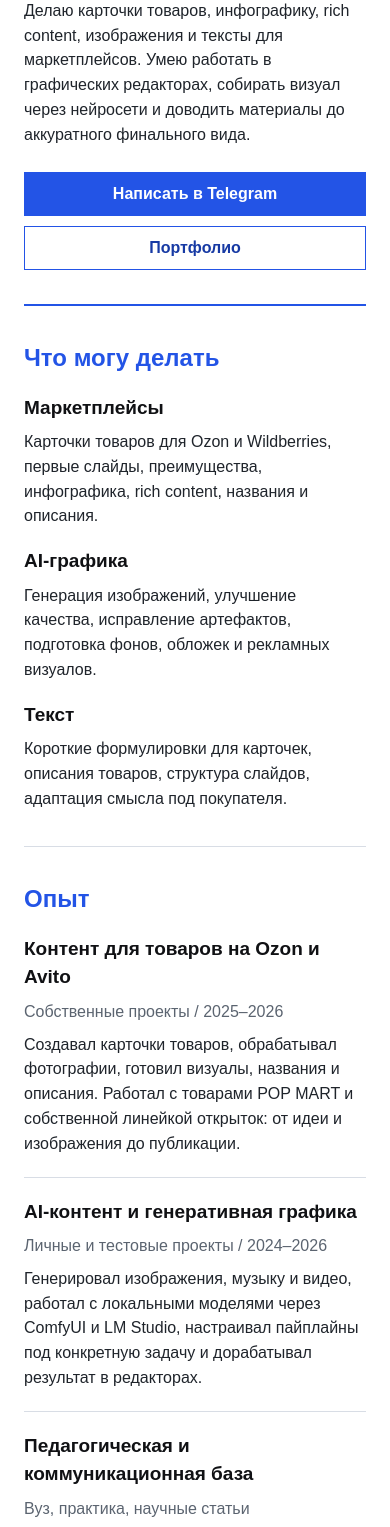
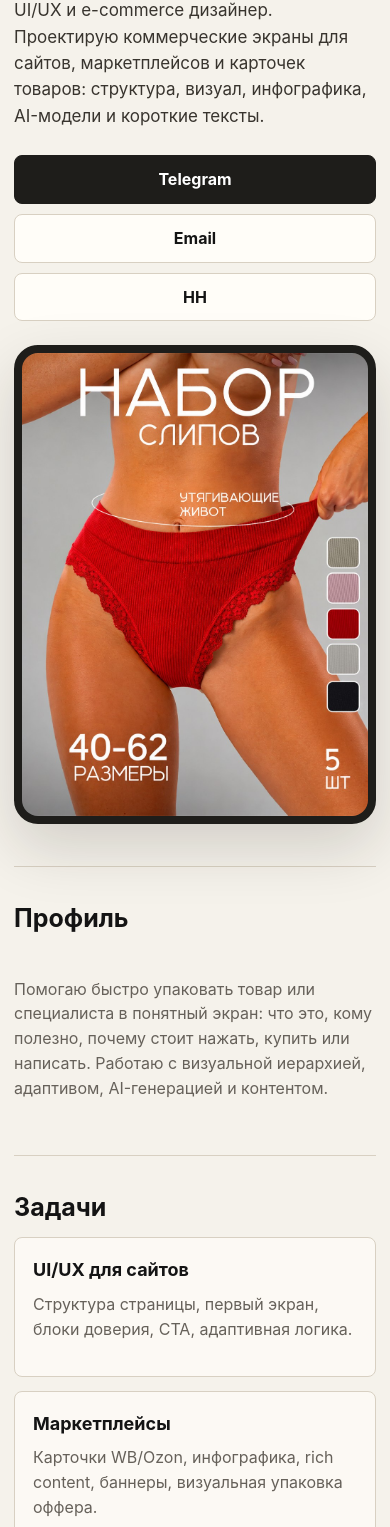
Before and after one commit to ArzhanovAl/resume, a plain HTML site: page index.html in a window 390 px wide. Shown: the part 161-1688 px from the top of the page. Drawn offline with Linux system fonts and the light colour scheme.

Commit message:
Add files via upload

```diff
--- a/index.html
+++ b/index.html
@@ -3,122 +3,103 @@
   <head>
     <meta charset="utf-8">
     <meta name="viewport" content="width=device-width, initial-scale=1">
-    <title>Александр Аржанов — резюме</title>
-    <meta name="description" content="Резюме Александра Аржанова: графический дизайн, карточки товаров, AI-графика, контент для маркетплейсов, Photoshop, CorelDRAW, Blender, ComfyUI.">
-    <link rel="icon" type="image/svg+xml" href="favicon.svg">
-    <link rel="stylesheet" href="styles.css?v=3">
+    <title>Александр Аржанов - UI/UX резюме</title>
+    <meta name="description" content="Краткое резюме Александра Аржанова: UI/UX, e-commerce дизайн, карточки Wildberries/Ozon, AI-визуал, инфографика и контент для маркетплейсов.">
+    <link rel="icon" href="favicon.svg" type="image/svg+xml">
+    <link rel="stylesheet" href="styles.css">
   </head>
   <body>
-    <main class="resume" aria-label="Резюме Александра Аржанова">
-      <aside class="sidebar">
-        <figure class="portrait">
-          <img src="assets/portrait.webp" alt="Александр Аржанов">
+    <main class="resume">
+      <header class="hero">
+        <div class="hero-copy">
+          <p class="eyebrow">UI/UX · e-commerce · remote</p>
+          <h1>Александр Аржанов</h1>
+          <p class="lead">UI/UX и e-commerce дизайнер. Проектирую коммерческие экраны для сайтов, маркетплейсов и карточек товаров: структура, визуал, инфографика, AI-модели и короткие тексты.</p>
+          <div class="actions">
+            <a class="button primary" href="https://t.me/Arzhanof" target="_blank" rel="noopener">Telegram</a>
+            <a class="button" href="mailto:arzhanov.alexander1@gmail.com">Email</a>
+            <a class="button" href="https://volgograd.hh.ru/resume/99440e11ff107c38a40039ed1f645064533771" target="_blank" rel="noopener">HH</a>
+          </div>
+        </div>
+        <figure class="hero-card">
+          <img src="assets/wb-main-card.jpg" alt="Карточка товара для Wildberries">
         </figure>
+      </header>
 
-        <section class="side-section">
-          <h2>Контакты</h2>
-          <a href="https://t.me/Arzhanof" target="_blank" rel="noreferrer">Telegram: @Arzhanof</a>
-          <a href="mailto:arzhanov.alexander1@gmail.com">arzhanov.alexander1@gmail.com</a>
-          <a href="https://volgograd.hh.ru/resume/99440e11ff107c38a40039ed1f645064533771" target="_blank" rel="noreferrer">Резюме на HH.ru</a>
-          <p>Волгоград / удаленно</p>
+      <section class="section summary">
+        <h2>Профиль</h2>
+        <p>Помогаю быстро упаковать товар или специалиста в понятный экран: что это, кому полезно, почему стоит нажать, купить или написать. Работаю с визуальной иерархией, адаптивом, AI-генерацией и контентом.</p>
       </section>
 
-        <section class="side-section">
-          <h2>Инструменты</h2>
-          <ul>
-            <li>Adobe Photoshop</li>
-            <li>CorelDRAW</li>
-            <li>Blender</li>
-            <li>ComfyUI</li>
-            <li>Stable Diffusion / SDXL / Flux</li>
-            <li>ChatGPT / Midjourney</li>
-            <li>LM Studio / Qwen / Gemma</li>
-          </ul>
+      <section class="section">
+        <h2>Задачи</h2>
+        <div class="grid">
+          <div>
+            <h3>UI/UX для сайтов</h3>
+            <p>Структура страницы, первый экран, блоки доверия, CTA, адаптивная логика.</p>
+          </div>
+          <div>
+            <h3>Маркетплейсы</h3>
+            <p>Карточки WB/Ozon, инфографика, rich content, баннеры, визуальная упаковка оффера.</p>
+          </div>
+          <div>
+            <h3>AI-визуал</h3>
+            <p>Модели, промты, обработка изображений, демонстрация товара в контексте.</p>
+          </div>
+          <div>
+            <h3>Контент</h3>
+            <p>Короткие тексты для преимуществ, характеристик, сценариев и рекламных блоков.</p>
+          </div>
+        </div>
       </section>
 
-        <section class="side-section">
-          <h2>Языки</h2>
-          <p>Русский — родной</p>
-          <p>Английский — B2</p>
-        </section>
-      </aside>
-
-      <section class="content">
-        <header class="hero">
-          <p class="label">Графический дизайнер / AI-креатор / контент для маркетплейсов</p>
-          <h1>Александр Аржанов</h1>
-          <p class="summary">
-            Делаю карточки товаров, инфографику, rich content, изображения и тексты для маркетплейсов.
-            Умею работать в графических редакторах, собирать визуал через нейросети и доводить материалы
-            до аккуратного финального вида.
-          </p>
-          <div class="actions">
-            <a class="button primary" href="https://t.me/Arzhanof" target="_blank" rel="noreferrer">Написать в Telegram</a>
-            <a class="button" href="https://a-arzhanov.ru" target="_blank" rel="noreferrer">Портфолио</a>
+      <section class="section">
+        <div class="section-row">
+          <h2>Работы</h2>
+          <a href="https://arzhanof.ru/">Полное портфолио</a>
         </div>
-        </header>
-
-        <section class="block">
-          <h2>Что могу делать</h2>
-          <div class="columns">
+        <div class="work-strip">
           <article>
-              <h3>Маркетплейсы</h3>
-              <p>Карточки товаров для Ozon и Wildberries, первые слайды, преимущества, инфографика, rich content, названия и описания.</p>
+            <img src="assets/wb-main-card.jpg" alt="Карточка товара WB">
+            <h3>Карточка WB</h3>
+            <p>Размеры, цвета, комплект, посадка.</p>
           </article>
           <article>
-              <h3>AI-графика</h3>
-              <p>Генерация изображений, улучшение качества, исправление артефактов, подготовка фонов, обложек и рекламных визуалов.</p>
+            <img src="assets/wb-infographic.jpg" alt="Инфографика товара WB">
+            <h3>Инфографика</h3>
+            <p>Преимущества и сценарий выбора.</p>
           </article>
           <article>
-              <h3>Текст</h3>
-              <p>Короткие формулировки для карточек, описания товаров, структура слайдов, адаптация смысла под покупателя.</p>
+            <img src="assets/ai-model-studio.jpg" alt="AI-модель для товара">
+            <h3>AI-модель</h3>
+            <p>Визуал для демонстрации товара.</p>
           </article>
         </div>
       </section>
 
-        <section class="block">
-          <h2>Опыт</h2>
-          <article class="entry">
+      <section class="section info">
         <div>
-              <h3>Контент для товаров на Ozon и Avito</h3>
-              <p class="meta">Собственные проекты / 2025–2026</p>
+          <h2>Формат</h2>
+          <ul>
+            <li>Удаленная работа, проектно или в команде.</li>
+            <li>Готов к тестовым заданиям по UI/UX, сайтам и карточкам.</li>
+            <li>Быстро собираю первый вариант и дорабатываю по обратной связи.</li>
+          </ul>
         </div>
-            <p>
-              Создавал карточки товаров, обрабатывал фотографии, готовил визуалы, названия и описания.
-              Работал с товарами POP MART и собственной линейкой открыток: от идеи и изображения до публикации.
-            </p>
-          </article>
-          <article class="entry">
         <div>
-              <h3>AI-контент и генеративная графика</h3>
-              <p class="meta">Личные и тестовые проекты / 2024–2026</p>
+          <h2>Инструменты</h2>
+          <ul>
+            <li>Figma, Photoshop, Illustrator, Canva.</li>
+            <li>AI-инструменты для визуала, промтов и обработки.</li>
+            <li>HTML/CSS на уровне поддержки и редактирования сайтов.</li>
+          </ul>
         </div>
-            <p>
-              Генерировал изображения, музыку и видео, работал с локальными моделями через ComfyUI и LM Studio,
-              настраивал пайплайны под конкретную задачу и дорабатывал результат в редакторах.
-            </p>
-          </article>
-          <article class="entry">
-            <div>
-              <h3>Педагогическая и коммуникационная база</h3>
-              <p class="meta">Вуз, практика, научные статьи</p>
-            </div>
-            <p>
-              Учился на направлении русского языка и литературы, писал работы по риторике и теории коммуникации.
-              Этот опыт помогает точнее формулировать смыслы и объяснять сложные вещи простым языком.
-            </p>
-          </article>
       </section>
 
-        <section class="block">
-          <h2>Формат работы</h2>
-          <ul class="plain-list">
-            <li>Удаленная работа, проектная занятость или постоянная позиция.</li>
-            <li>Готов к тестовым заданиям, если они ограничены по объему и связаны с реальной задачей.</li>
-            <li>Быстро включаюсь в новые инструменты и могу вести понятную отчетность по работе.</li>
-          </ul>
-        </section>
-      </section>
+      <footer class="footer">
+        <span>arzhanof.online</span>
+        <a href="https://drive.google.com/drive/folders/1mNXCxKi9HZK_iiTWSabt9hUp837ZdcAp?usp=sharing" target="_blank" rel="noopener">Google Drive</a>
+      </footer>
     </main>
   </body>
 </html>
--- a/styles.css
+++ b/styles.css
@@ -1,33 +1,30 @@
 :root {
-  color-scheme: light;
-  --paper: #ffffff;
-  --bg: #eef1f5;
-  --ink: #101114;
-  --text: #1f242b;
-  --muted: #5b6470;
-  --line: #d8dde5;
-  --accent: #2354e6;
-  --accent-dark: #173aa4;
-  --sidebar: #172033;
-  --sidebar-text: #f7f9ff;
-  --sidebar-muted: #c6cfdd;
+  --bg: #f5f2eb;
+  --paper: #fffdf8;
+  --ink: #141414;
+  --muted: #66615a;
+  --line: #d8d0c2;
+  --accent: #8f3027;
+  --green: #12605a;
+  --radius: 8px;
 }
 
 * {
   box-sizing: border-box;
 }
 
-html {
+body {
+  margin: 0;
   overflow-x: hidden;
+  background: var(--bg);
+  color: var(--ink);
+  font-family: Inter, -apple-system, BlinkMacSystemFont, "Segoe UI", Arial, sans-serif;
+  line-height: 1.55;
 }
 
-body {
-  margin: 0;
-  background: var(--bg);
-  color: var(--ink);
-  font-family: Arial, Helvetica, sans-serif;
-  line-height: 1.5;
-  overflow-x: hidden;
+img {
+  display: block;
+  max-width: 100%;
 }
 
 a {
@@ -35,117 +32,89 @@ a {
   text-decoration: none;
 }
 
-p,
+.resume {
+  width: min(1040px, calc(100% - 36px));
+  margin: 0 auto;
+}
+
+.hero {
+  display: grid;
+  grid-template-columns: minmax(0, 1fr) minmax(260px, 360px);
+  gap: clamp(24px, 5vw, 64px);
+  align-items: center;
+  padding: 54px 0 42px;
+  border-bottom: 1px solid var(--line);
+}
+
+.hero > *,
+.summary > *,
+.grid > *,
+.info > *,
+.work-strip > * {
+  min-width: 0;
+}
+
+.eyebrow {
+  margin: 0 0 12px;
+  color: var(--green);
+  font-size: 12px;
+  font-weight: 820;
+  text-transform: uppercase;
+}
+
 h1,
 h2,
 h3,
-figure {
+p {
   margin-top: 0;
 }
 
-p {
-  margin-bottom: 0;
-  color: var(--text);
+h1 {
+  margin-bottom: 18px;
+  font-size: clamp(42px, 6vw, 70px);
+  line-height: 0.98;
+  font-weight: 820;
   overflow-wrap: anywhere;
 }
 
-ul {
-  margin: 0;
-  padding-left: 18px;
+h2 {
+  margin-bottom: 16px;
+  font-size: clamp(25px, 3vw, 34px);
+  line-height: 1.1;
+  overflow-wrap: anywhere;
 }
 
-.resume {
-  display: grid;
-  grid-template-columns: 330px minmax(0, 1fr);
-  width: min(1180px, calc(100% - 32px));
-  margin: 32px auto;
-  overflow: hidden;
-  border: 1px solid var(--line);
-  background: var(--paper);
-  box-shadow: 0 24px 70px rgba(23, 32, 51, 0.12);
-}
-
-.sidebar {
-  background: var(--sidebar);
-  color: var(--sidebar-text);
-}
-
-.portrait {
-  margin: 0;
-  background: #0f1624;
-}
-
-.portrait img {
-  display: block;
-  width: 100%;
-  height: auto;
-}
-
-.side-section {
-  padding: 26px 28px;
-  border-top: 1px solid rgba(255, 255, 255, 0.12);
-}
-
-.side-section h2 {
-  margin-bottom: 14px;
-  color: #ffffff;
+h3 {
+  margin-bottom: 8px;
   font-size: 18px;
 }
 
-.side-section a,
-.side-section p,
-.side-section li {
-  color: var(--sidebar-muted);
-  font-size: 15px;
+.lead {
+  max-width: 680px;
+  color: #38342e;
+  font-size: 20px;
 }
 
-.side-section a {
-  display: block;
-  margin-bottom: 10px;
-  overflow-wrap: anywhere;
+.hero-card {
+  margin: 0;
+  overflow: hidden;
+  border: 8px solid #1e1d1a;
+  border-radius: 24px;
+  background: #1e1d1a;
+  box-shadow: 0 24px 60px rgba(28, 25, 20, 0.16);
 }
 
-.side-section li + li {
-  margin-top: 8px;
-}
-
-.content {
-  padding: 54px clamp(32px, 5vw, 70px);
-}
-
-.hero {
-  padding-bottom: 34px;
-  border-bottom: 2px solid var(--accent);
-}
-
-.label {
-  margin-bottom: 12px;
-  color: var(--accent);
-  font-size: 13px;
-  font-weight: 800;
-  letter-spacing: 0;
-  text-transform: uppercase;
-  overflow-wrap: anywhere;
-}
-
-h1 {
-  margin-bottom: 16px;
-  font-size: clamp(44px, 6vw, 76px);
-  line-height: 0.95;
-  letter-spacing: 0;
-  overflow-wrap: anywhere;
-}
-
-.summary {
-  max-width: 720px;
-  font-size: 19px;
+.hero-card img {
+  width: 100%;
+  aspect-ratio: 4 / 5.35;
+  object-fit: cover;
 }
 
 .actions {
   display: flex;
   flex-wrap: wrap;
   gap: 10px;
-  margin-top: 24px;
+  margin-top: 26px;
 }
 
 .button {
@@ -153,239 +122,144 @@ h1 {
   min-height: 44px;
   align-items: center;
   justify-content: center;
-  padding: 0 16px;
-  border: 1px solid var(--accent);
-  color: var(--accent-dark);
-  font-weight: 800;
-  text-align: center;
+  padding: 11px 16px;
+  border: 1px solid var(--line);
+  border-radius: var(--radius);
+  background: var(--paper);
+  font-weight: 740;
 }
 
 .button.primary {
-  background: var(--accent);
-  color: #ffffff;
+  border-color: #1e1d1a;
+  background: #1e1d1a;
+  color: #fff;
 }
 
-.block {
-  padding: 32px 0;
+.button:hover,
+.section-row a:hover,
+.footer a:hover {
+  color: var(--accent);
+}
+
+.section {
+  padding: 38px 0;
   border-bottom: 1px solid var(--line);
 }
 
-.block:last-child {
-  border-bottom: 0;
+.summary {
+  display: grid;
+  grid-template-columns: 230px minmax(0, 1fr);
+  gap: 28px;
 }
 
-.block h2 {
-  margin-bottom: 18px;
-  color: var(--accent);
-  font-size: 24px;
+.summary p,
+.grid p,
+.work-strip p,
+li {
+  color: var(--muted);
 }
 
-.columns {
+.grid,
+.info {
+  display: grid;
+  grid-template-columns: repeat(2, minmax(0, 1fr));
+  gap: 14px;
+}
+
+.grid div,
+.work-strip article {
+  padding: 18px;
+  border: 1px solid var(--line);
+  border-radius: var(--radius);
+  background: rgba(255, 253, 248, 0.72);
+}
+
+.section-row {
+  display: flex;
+  align-items: baseline;
+  justify-content: space-between;
+  gap: 18px;
+  margin-bottom: 18px;
+}
+
+.section-row a,
+.footer a {
+  color: var(--green);
+  font-weight: 760;
+}
+
+.work-strip {
   display: grid;
   grid-template-columns: repeat(3, minmax(0, 1fr));
-  gap: 18px;
+  gap: 14px;
 }
 
-h3 {
-  margin-bottom: 8px;
-  font-size: 19px;
+.work-strip img {
+  width: 100%;
+  height: 260px;
+  margin-bottom: 14px;
+  object-fit: cover;
+  border-radius: 6px;
+  background: #e9e1d6;
 }
 
-.entry {
-  display: grid;
-  grid-template-columns: minmax(180px, 0.45fr) minmax(0, 1fr);
-  gap: 24px;
-  padding: 20px 0;
-  border-top: 1px solid var(--line);
-}
-
-.entry:first-of-type {
-  padding-top: 0;
-  border-top: 0;
-}
-
-.meta {
-  color: var(--muted);
-  font-size: 14px;
-}
-
-.education p + p,
-.plain-list li + li {
-  margin-top: 10px;
-}
-
-.plain-list {
+ul {
+  margin: 0;
   padding-left: 20px;
 }
 
-@media print {
-  body {
-    background: #ffffff;
-  }
-
-  .resume {
-    width: 100%;
-    margin: 0;
-    border: 0;
-    box-shadow: none;
-  }
-
-  .button {
-    display: none;
-  }
+li + li {
+  margin-top: 8px;
 }
 
-@media (max-width: 860px) {
-  .resume {
-    grid-template-columns: 1fr;
-    width: 100%;
-    margin: 0 auto;
-  }
+.footer {
+  display: flex;
+  justify-content: space-between;
+  gap: 18px;
+  padding: 24px 0 34px;
+  color: var(--muted);
+}
 
-  .content {
-    order: 1;
-  }
-
-  .sidebar {
-    order: 2;
-  }
-
-  .portrait img {
-    max-height: 420px;
-    object-fit: contain;
-    background: #0f1624;
-  }
-
-  .content {
-    padding: 34px 24px;
-    min-width: 0;
-  }
-
-  h1 {
-    font-size: 40px;
-    line-height: 1;
-  }
-
-  .summary {
-    font-size: 17px;
-  }
-
-  .columns,
-  .entry {
+@media (max-width: 780px) {
+  .hero,
+  .summary,
+  .grid,
+  .info,
+  .work-strip {
     grid-template-columns: 1fr;
   }
 
-  .entry {
-    gap: 8px;
+  .hero {
+    padding-top: 34px;
   }
 }
 
 @media (max-width: 520px) {
   .resume {
-    display: grid;
-    grid-template-columns: minmax(0, 1fr);
-    width: 100%;
-    max-width: none;
-    margin: 0 auto;
-    overflow: hidden;
-    border: 0;
-    box-shadow: none;
-  }
-
-  .content {
-    display: block;
-    width: 100%;
-    max-width: 100%;
-    padding: 30px 24px;
-    overflow: hidden;
+    width: min(1040px, calc(100% - 28px));
   }
 
   h1 {
-    font-size: 34px;
-    line-height: 1.02;
+    font-size: 36px;
+    line-height: 1.05;
   }
 
-  .label {
-    font-size: 12px;
-    line-height: 1.35;
+  .lead {
+    font-size: 17px;
   }
 
-  .summary {
-    font-size: 16px;
-    line-height: 1.55;
-  }
-
-  .block {
-    padding: 34px 0;
-  }
-
-  .block h2 {
-    font-size: 24px;
-  }
-
-  h3 {
-    font-size: 19px;
-  }
-
-  .block p,
-  .entry p,
-  .plain-list li {
-    font-size: 16px;
-    line-height: 1.55;
-  }
-
-  .actions {
+  .actions,
+  .section-row,
+  .footer {
     flex-direction: column;
-    width: 100%;
+    align-items: stretch;
   }
 
   .button {
     width: 100%;
   }
 
-  .label,
-  h1,
-  .summary,
-  .actions,
-  .block,
-  .hero,
-  .block h2,
-  .block h3,
-  .block p,
-  .columns,
-  .entry {
-    width: 100%;
-    max-width: 100%;
-  }
-
-  .button {
-    max-width: 100%;
+  .work-strip img {
+    height: 240px;
   }
 }
-
-@media (max-width: 360px) {
-  .resume {
-    width: 100%;
-    max-width: none;
-  }
-
-  .content {
-    padding-left: 18px;
-    padding-right: 18px;
-  }
-
-  h1 {
-    font-size: 29px;
-  }
-
-  .label {
-    font-size: 11px;
-  }
-
-  .summary,
-  .block p,
-  .entry p,
-  .plain-list li {
-    font-size: 14px;
-  }
-}
```
Also changed, not shown: assets/ai-model-studio.jpg (added), assets/wb-infographic.jpg (added), assets/wb-main-card.jpg (added), favicon.svg, 1 other file. Lines whose indentation alone changed are shown as unchanged.
